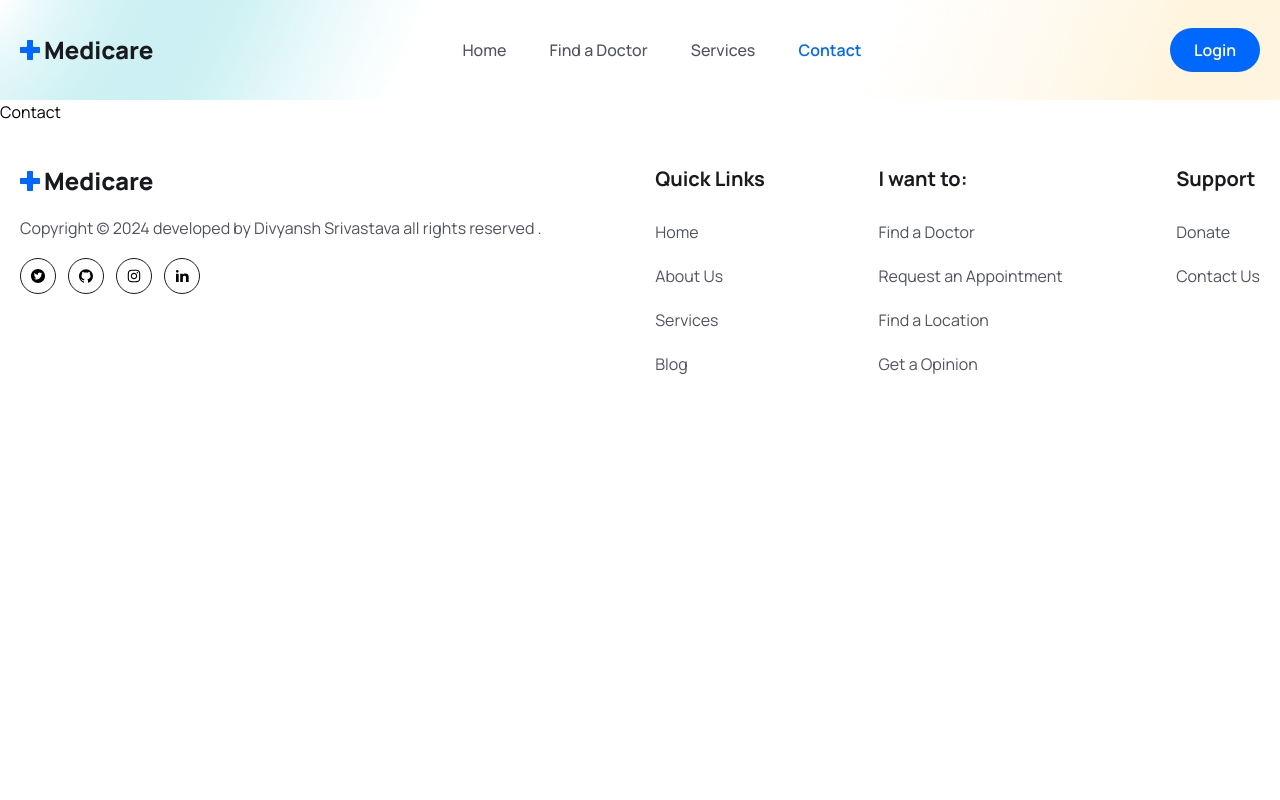
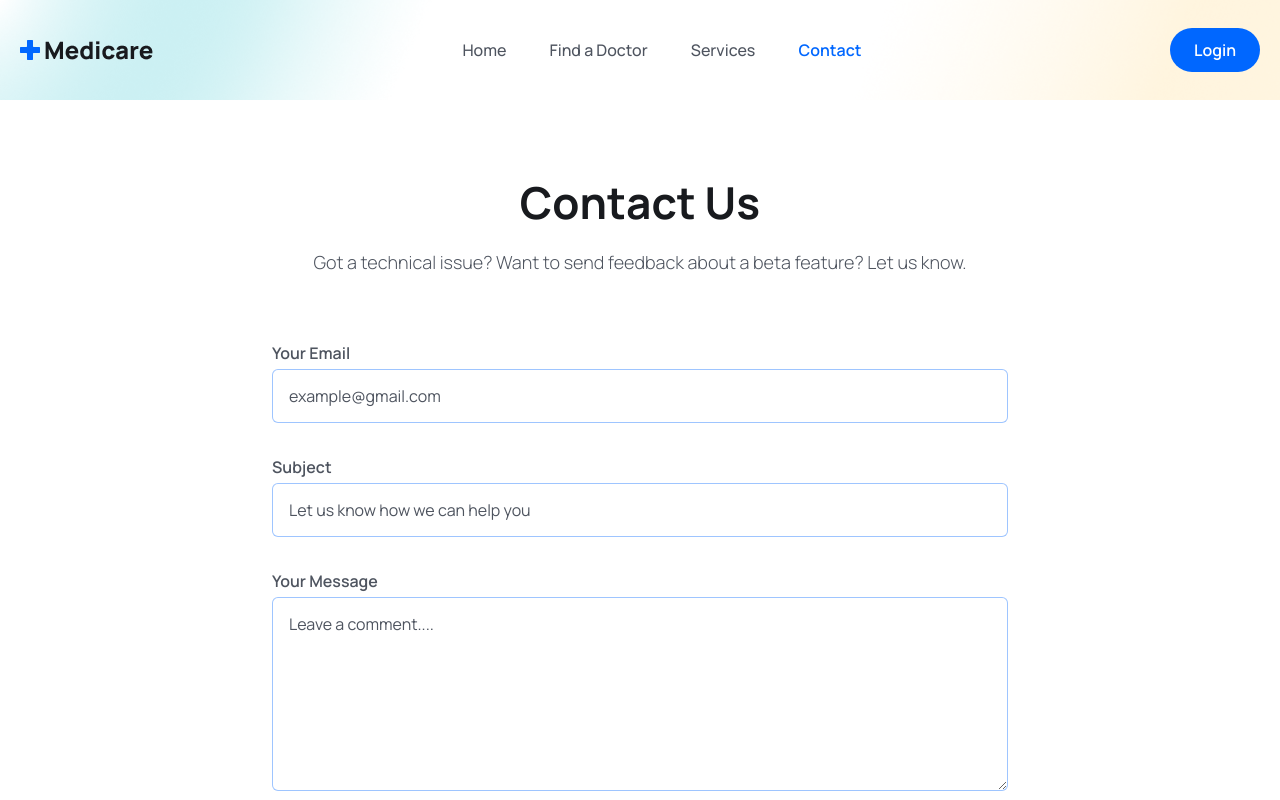
Before and after one commit to divyansh369/Medicare-Booking, a React (Vite) app in the folder frontend/: page /contact in a window 1280 px wide. Shown: the top 800 px of the page. Built offline with nearby package versions, Linux system fonts and the light colour scheme.

Commit message:
Contact UI

```diff
--- a/frontend/src/index.css
+++ b/frontend/src/index.css
@@ -33,6 +33,14 @@
         @apply bg-[url('./assets/images/hero-bg.png')] bg-no-repeat bg-center bg-cover
     }
 
+    .form__label{
+        @apply text-textColor font-semibold text-[16px] mb-2
+    }
+
+    .form__input{
+        @apply w-full px-4 py-3 border border-solid border-[#0066ff61] focus:outline-none focus:border-primaryColor text-[16px] leading-7 text-headingColor placeholder:text-textColor cursor-pointer rounded-md
+    }
+
 }
 
 @media only screen and (max-width:1024px) {
--- a/frontend/src/pages/Contact.jsx
+++ b/frontend/src/pages/Contact.jsx
@@ -1,9 +1,54 @@
-import React from 'react'
+import React from "react";
 
 const Contact = () => {
   return (
-    <div>Contact</div>
-  )
-}
+    <section>
+      <div className="px-4 mx-auto max-w-screen-md">
+        <h2 className="heading text-center">Contact Us</h2>
+        <p className="mb-8 lg:mb-16 font-light text-center text__para">
+          Got a technical issue? Want to send feedback about a beta feature? Let
+          us know.
+        </p>
+        <form action="#" className="space-y-8">
+          <div>
+            <label htmlFor="email" className="form__label">
+              Your Email
+            </label>
+            <input
+              type="email"
+              id="email"
+              placeholder="example@gmail.com"
+              className="form__input mt-1"
+            />
+          </div>
+          <div>
+            <label htmlFor="subject" className="form__label">
+              Subject
+            </label>
+            <input
+              type="text"
+              id="subject"
+              placeholder="Let us know how we can help you"
+              className="form__input mt-1"
+            />
+          </div>
+          <div className="sm:col-span-2">
+            <label htmlFor="message" className="form__label">
+              Your Message
+            </label>
+            <textarea
+              rows="6"
+              type="text"
+              id="subject"
+              placeholder="Leave a comment...."
+              className="form__input mt-1"
+            />
+          </div>
+          <button type="submit" className="btn rounded sm:w-fit">Submit</button>
+        </form>
+      </div>
+    </section>
+  );
+};
 
-export default Contact
+export default Contact;
```
